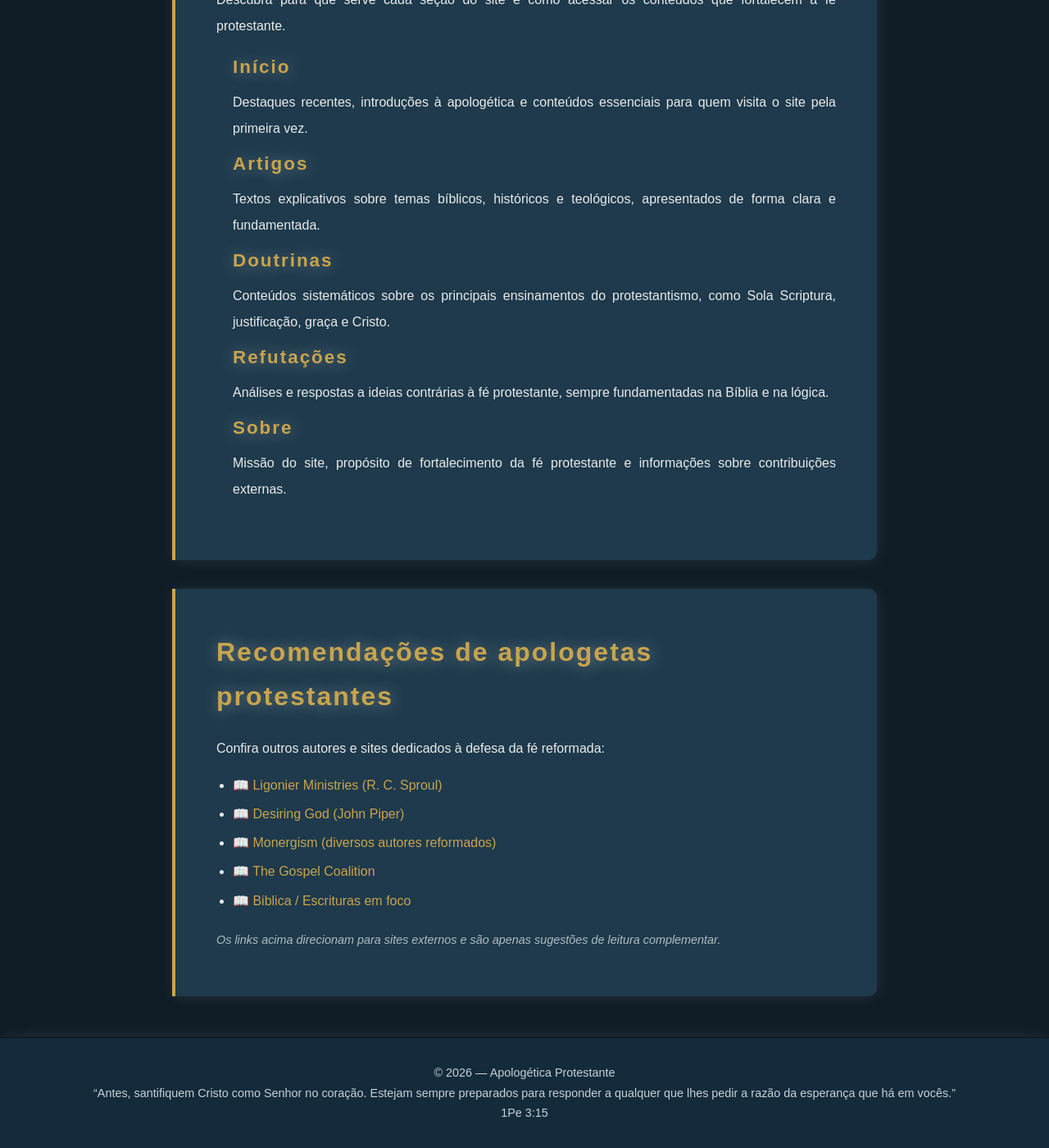
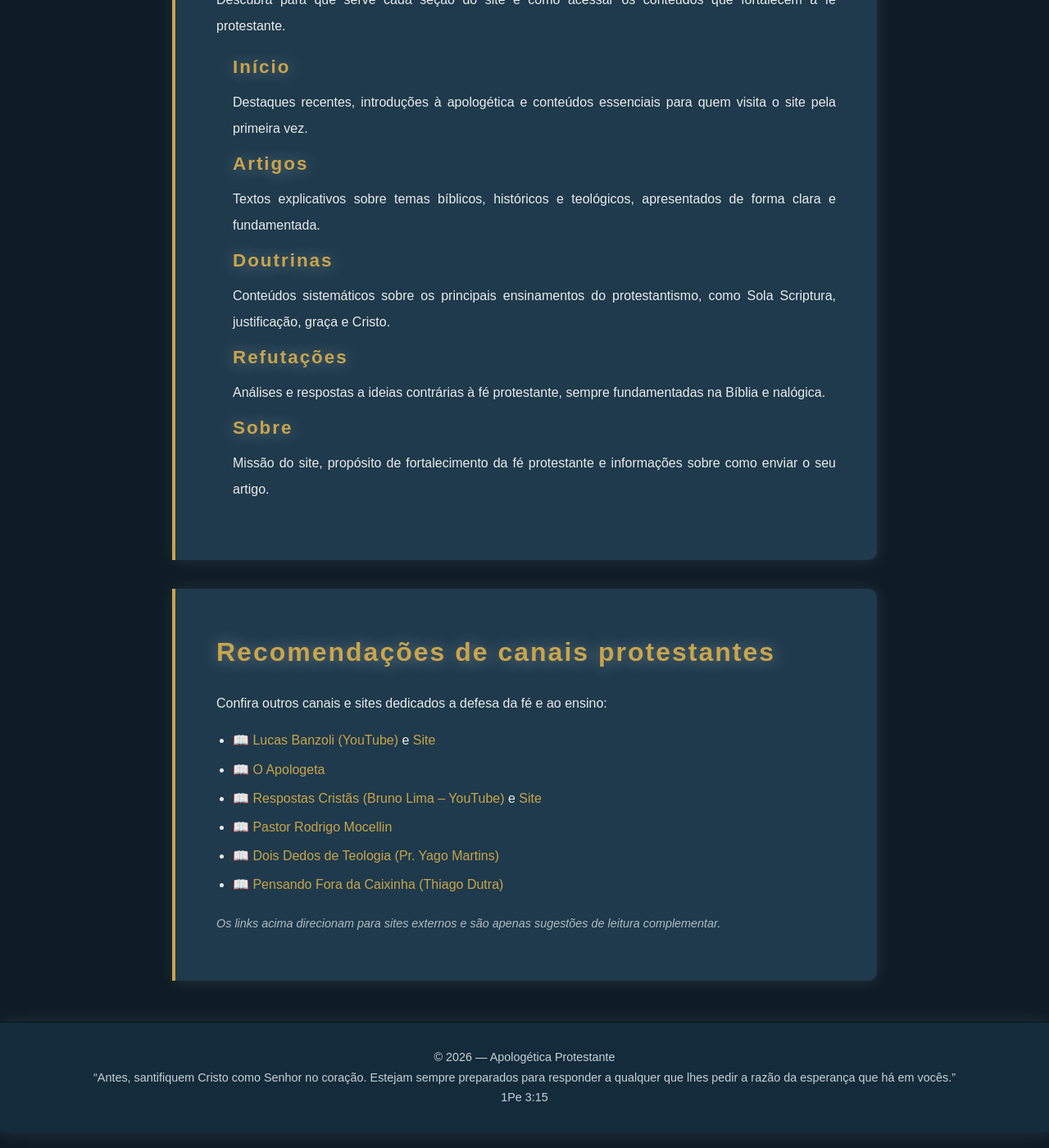
Before and after one commit to Rasyonheneyah/apologetica, a Jekyll site: the page sobre.html, which Jekyll copies as it is, in a window 1280 px wide and 1400 px high, scrolled down 1292 px. Shown: the whole window at 82% size. Built offline with Jekyll 4.4.1, drawn with Linux system fonts in a browser that asks for light colours; some web fonts are replaced.

Commit message:
Atualiza seção de recomendações e textos em sobre.html
Atualiza e expande a lista de canais e sites recomendados, incluindo novos canais do YouTube e sites de apologética protestante. Ajusta títulos e descrições das seções para maior clareza e atualiza o texto sobre envio de artigos.

```diff
--- a/sobre.html
+++ b/sobre.html
@@ -142,42 +142,94 @@
 
                 <li>
                     <h3>Artigos</h3>
-                    <p>Textos explicativos sobre temas bíblicos, históricos e teológicos, apresentados de forma clara e
-                        fundamentada.</p>
+                    <p>Textos explicativos sobre temas bíblicos, históricos e teológicos, apresentados de forma clara e fundamentada.</p>
                 </li>
 
                 <li>
                     <h3>Doutrinas</h3>
-                    <p>Conteúdos sistemáticos sobre os principais ensinamentos do protestantismo, como Sola Scriptura,
-                        justificação, graça e Cristo.</p>
+                    <p>Conteúdos sistemáticos sobre os principais ensinamentos do protestantismo, como Sola Scriptura, justificação, graça e Cristo.</p>
                 </li>
 
                 <li>
                     <h3>Refutações</h3>
-                    <p>Análises e respostas a ideias contrárias à fé protestante, sempre fundamentadas na Bíblia e na
-                        lógica.</p>
+                    <p>Análises e respostas a ideias contrárias à fé protestante, sempre fundamentadas na Bíblia e nalógica.</p>
                 </li>
 
                 <li>
                     <h3>Sobre</h3>
-                    <p>Missão do site, propósito de fortalecimento da fé protestante e informações sobre contribuições
-                        externas.</p>
+                    <p>Missão do site, propósito de fortalecimento da fé protestante e informações sobre como enviar o seu artigo.</p>
                 </li>
             </ul>
         </section>
 
         <section class="recomendacoes">
-            <h2>Recomendações de apologetas protestantes</h2>
+            <h2>Recomendações de canais protestantes</h2>
 
-            <p>Confira outros autores e sites dedicados à defesa da fé reformada:</p>
+            <p>Confira outros canais e sites dedicados a defesa da fé e ao ensino:</p>
 
             <ul>
-                <li>📖 <a href="https://www.ligonier.org/">Ligonier Ministries (R. C. Sproul)</a></li>
-                <li>📖 <a href="https://www.desiringgod.org/">Desiring God (John Piper)</a></li>
-                <li>📖 <a href="https://www.monergism.com/">Monergism (diversos autores reformados)</a></li>
-                <li>📖 <a href="https://www.thegospelcoalition.org/">The Gospel Coalition</a></li>
-                <li>📖 <a href="https://www.biblica.com/">Biblica / Escrituras em foco</a></li>
+                <li>
+                    📖 <a href="https://www.youtube.com/@LucasBanzoli"
+                        target="_blank"
+                        rel="external noopener noreferrer">
+                        Lucas Banzoli (YouTube)
+                    </a>
+                    e
+                    <a href="https://www.lucasbanzoli.com/"
+                    target="_blank"
+                    rel="external noopener noreferrer">
+                    Site
+                    </a>
+                </li>
+
+                <li>
+                    📖 <a href="https://www.youtube.com/@apologeta_tv"
+                        target="_blank"
+                        rel="external noopener noreferrer">
+                        O Apologeta
+                    </a>
+                </li>
+
+                <li>
+                    📖 <a href="https://www.youtube.com/@respostas_cristas"
+                        target="_blank"
+                        rel="external noopener noreferrer">
+                        Respostas Cristãs (Bruno Lima – YouTube)
+                    </a>
+                    e
+                    <a href="https://respostascristas.blogspot.com/"
+                    target="_blank"
+                    rel="external noopener noreferrer">
+                    Site
+                    </a>
+                </li>
+
+                <li>
+                    📖 <a href="https://www.youtube.com/@PastorRodrigoMocellin"
+                        target="_blank"
+                        rel="external noopener noreferrer">
+                        Pastor Rodrigo Mocellin
+                    </a>
+                </li>
+
+                <li>
+                    📖 <a href="https://www.youtube.com/@doisdedosdeteologia"
+                        target="_blank"
+                        rel="external noopener noreferrer">
+                        Dois Dedos de Teologia (Pr. Yago Martins)
+                    </a>
+                </li>
+
+                <li>
+                    📖 <a href="https://www.youtube.com/@thiagodutra7474"
+                        target="_blank"
+                        rel="external noopener noreferrer">
+                        Pensando Fora da Caixinha (Thiago Dutra)
+                    </a>
+                </li>
             </ul>
+
+
 
             <p class="nota">
                 Os links acima direcionam para sites externos e são apenas sugestões de leitura complementar.
```
